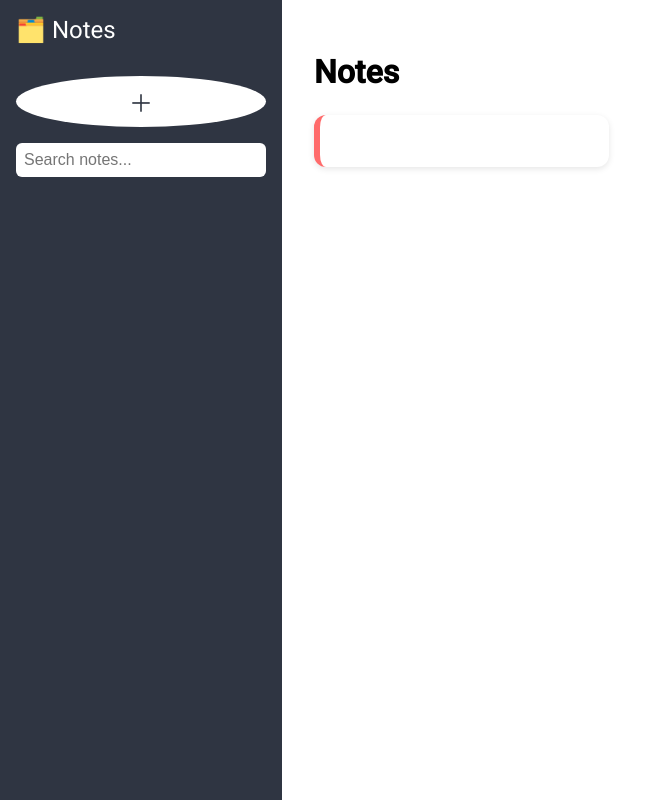
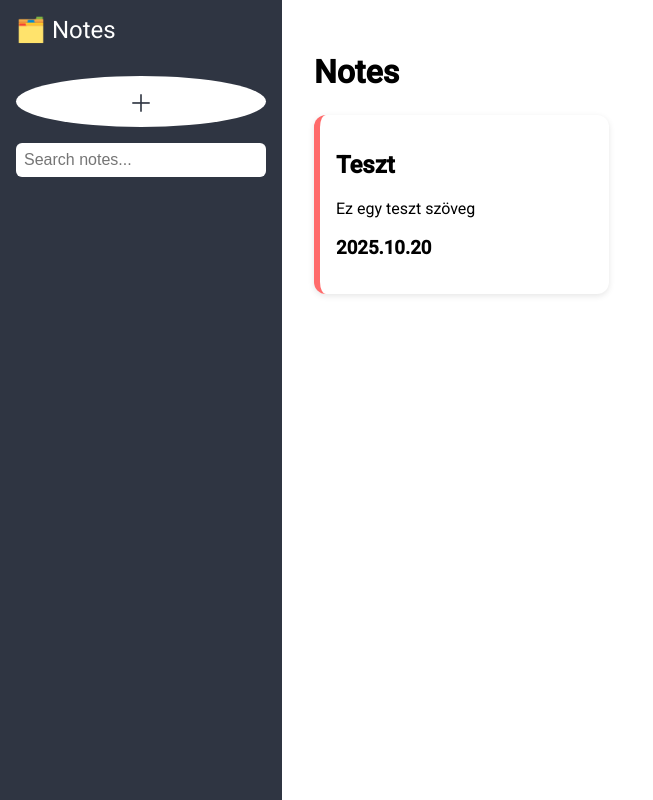
Before and after one commit to TheArtiist/notesPWA, an Angular app: page /mainPage in a window 1280 px wide. Shown: the whole page, without its empty margins (0-653 px from the left). Built offline with nearby package versions, Linux system fonts and the light colour scheme.

Commit message:
Test note-card is working

```diff
--- a/src/app/main-page/main-page.component.html
+++ b/src/app/main-page/main-page.component.html
@@ -11,7 +11,11 @@
       <div class="notes-grid">
         @for(n of notes; track $index){
           <div class="note-card color-1">
-            <app-note-cards [note]="n"
+            <app-note-cards
+              [note]="n"
+              [title]="n.title"
+              [content]="n.content"
+              [date]="n.date"
             ></app-note-cards>
             <!-- <h2 class="title">{}</h2>
             <p>May 21, 2020</p>
```
